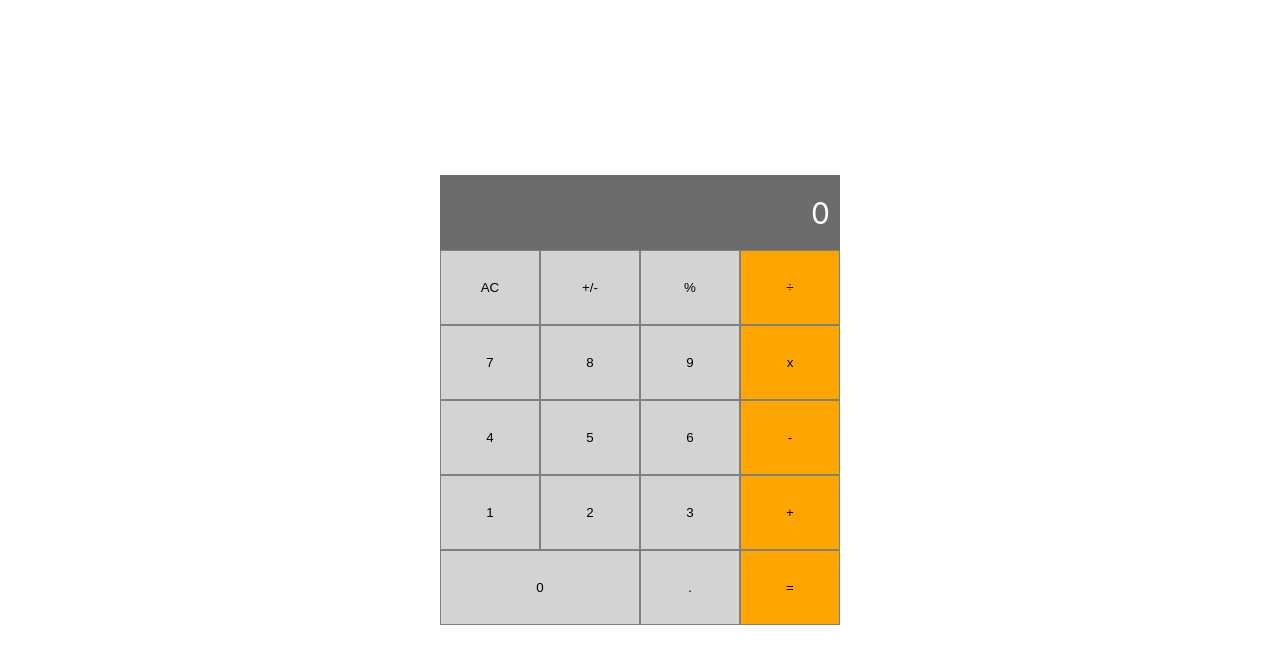
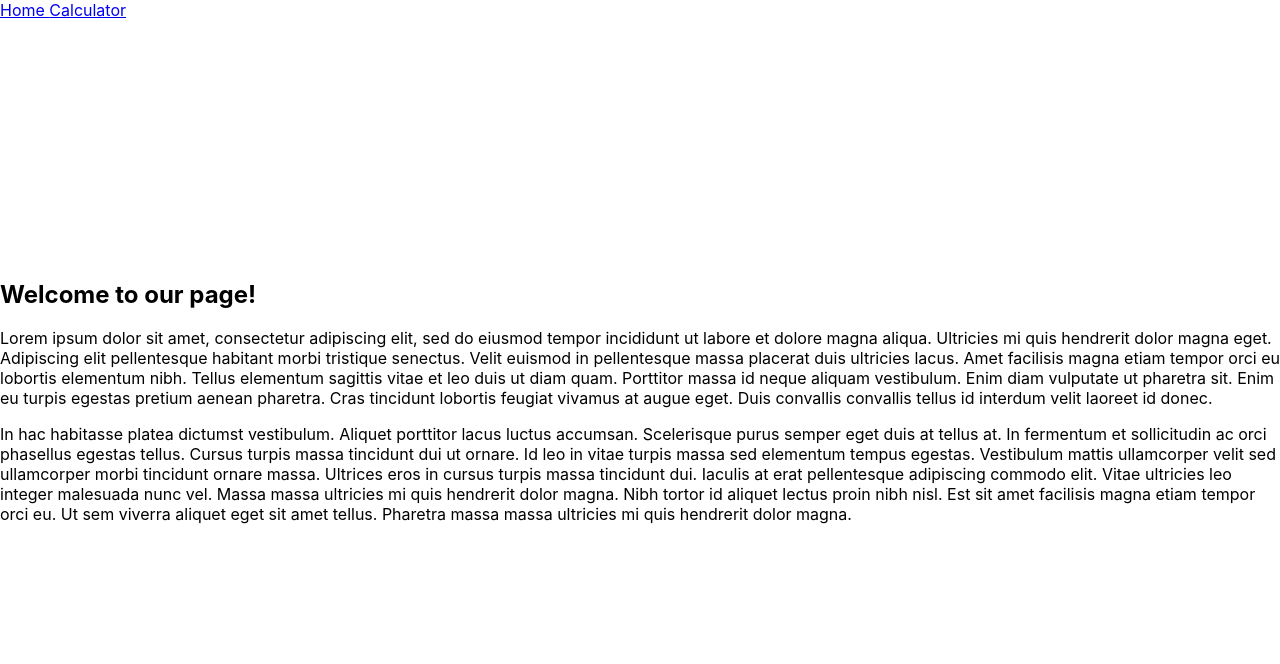
Before and after one commit to emyrue/MathMagicians, a React (Create React App) app: page / in a window 1280 px wide. Shown: the top 664 px of the page. Built offline with nearby package versions, Linux system fonts and the light colour scheme.

Commit message:
Home page created

```diff
--- a/package.json
+++ b/package.json
@@ -10,6 +10,7 @@
     "prop-types": "^15.8.1",
     "react": "^18.0.0",
     "react-dom": "^18.0.0",
+    "react-router-dom": "^6.3.0",
     "react-scripts": "5.0.1",
     "web-vitals": "^2.1.4"
   },
--- a/src/App.css
+++ b/src/App.css
@@ -15,6 +15,13 @@
   justify-content: center;
   align-items: center;
   height: 100vh;
+}
+
+nav {
+  position: absolute;
+  top: 0;
+  left: 0;
+  right: 0;
 }
 
 /* Grey buttons */
--- a/src/App.js
+++ b/src/App.js
@@ -1,5 +1,9 @@
 import React from 'react';
+import {
+  BrowserRouter as Router, Routes, Route, Link,
+} from 'react-router-dom';
 import './App.css';
+import Home from './components/home';
 import Calculator from './components/calculator';
 
 class App extends React.Component {
@@ -9,7 +13,19 @@ class App extends React.Component {
   }
 
   render() {
-    return (<Calculator previous="" operand="" current="0" solved={false} />);
+    return (
+      <Router>
+        <nav>
+          <Link to="/"> Home </Link>
+          <Link to="/calculator"> Calculator </Link>
+        </nav>
+        <Routes>
+          <Route path="/" element={<Home />} />
+          <Route path="/calculator" element={<Calculator previous="" operand="" current="0" solved={false} />} />
+          <Route path="*" element={<div>Page not found</div>} />
+        </Routes>
+      </Router>
+    );
   }
 }
 
--- /dev/null
+++ b/src/components/home.js
@@ -0,0 +1,35 @@
+import React from 'react';
+
+const Home = () => (
+  <div className="home">
+    <h2>Welcome to our page!</h2>
+    <p>
+      Lorem ipsum dolor sit amet, consectetur adipiscing elit,
+      sed do eiusmod tempor incididunt ut labore et dolore magna aliqua.
+      Ultricies mi quis hendrerit dolor magna eget. Adipiscing elit
+      pellentesque habitant morbi tristique senectus. Velit euismod
+      in pellentesque massa placerat duis ultricies lacus. Amet
+      facilisis magna etiam tempor orci eu lobortis elementum nibh.
+      Tellus elementum sagittis vitae et leo duis ut diam quam. Porttitor
+      massa id neque aliquam vestibulum. Enim diam vulputate ut pharetra sit.
+      Enim eu turpis egestas pretium aenean pharetra. Cras tincidunt lobortis
+      feugiat vivamus at augue eget. Duis convallis convallis tellus id interdum
+      velit laoreet id donec.
+    </p>
+    <p>
+      In hac habitasse platea dictumst vestibulum. Aliquet porttitor lacus
+      luctus accumsan. Scelerisque purus semper eget duis at tellus at.
+      In fermentum et sollicitudin ac orci phasellus egestas tellus. Cursus
+      turpis massa tincidunt dui ut ornare. Id leo in vitae turpis massa sed
+      elementum tempus egestas. Vestibulum mattis ullamcorper velit sed ullamcorper
+      morbi tincidunt ornare massa. Ultrices eros in cursus turpis massa tincidunt dui.
+      Iaculis at erat pellentesque adipiscing commodo elit. Vitae ultricies leo integer
+      malesuada nunc vel. Massa massa ultricies mi quis hendrerit dolor magna. Nibh tortor
+      id aliquet lectus proin nibh nisl. Est sit amet facilisis magna etiam tempor orci eu.
+      Ut sem viverra aliquet eget sit amet tellus. Pharetra massa massa ultricies mi quis
+      hendrerit dolor magna.
+    </p>
+  </div>
+);
+
+export default Home;
```
Also changed, not shown: 1 other file (tests, documents, lock files or other folders).
